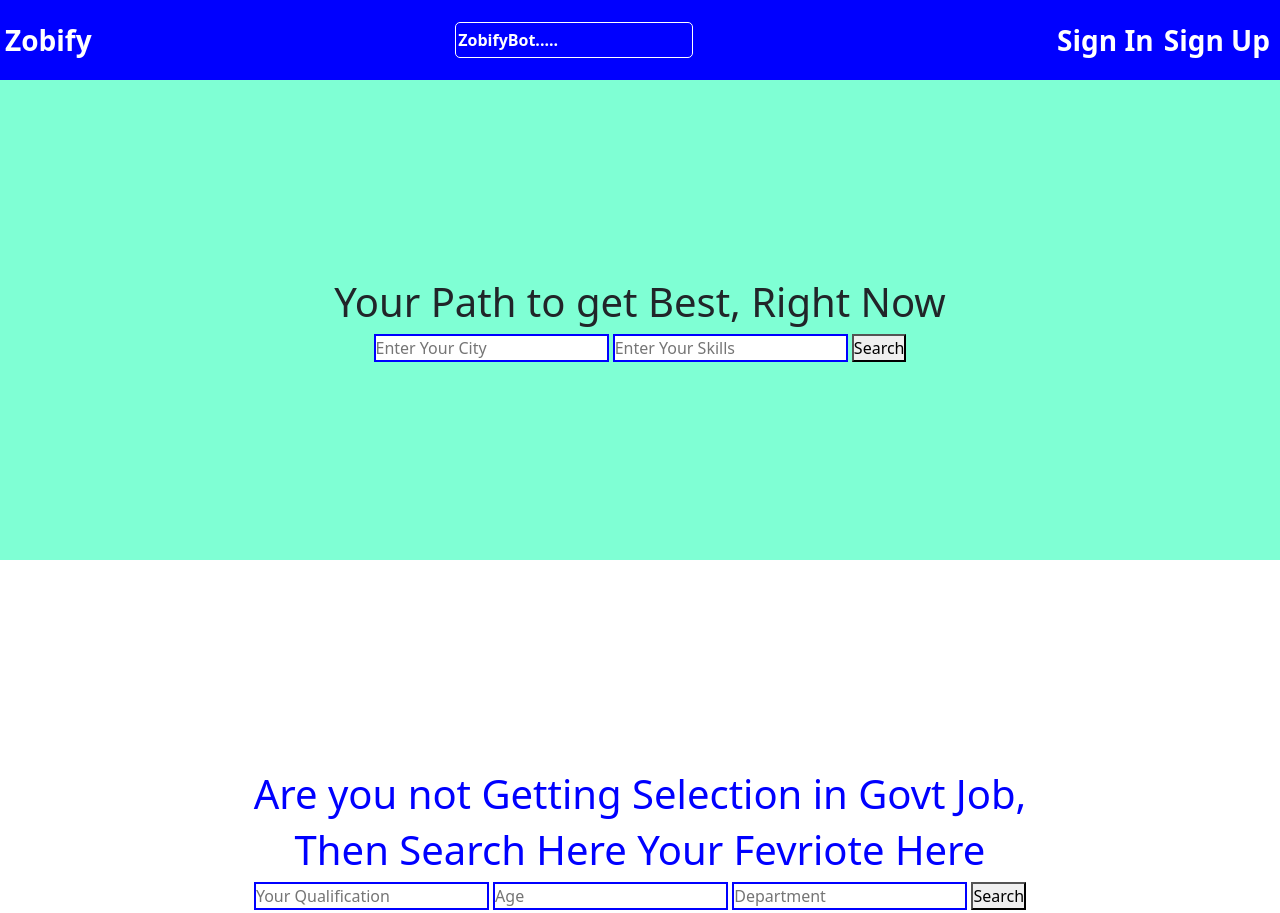
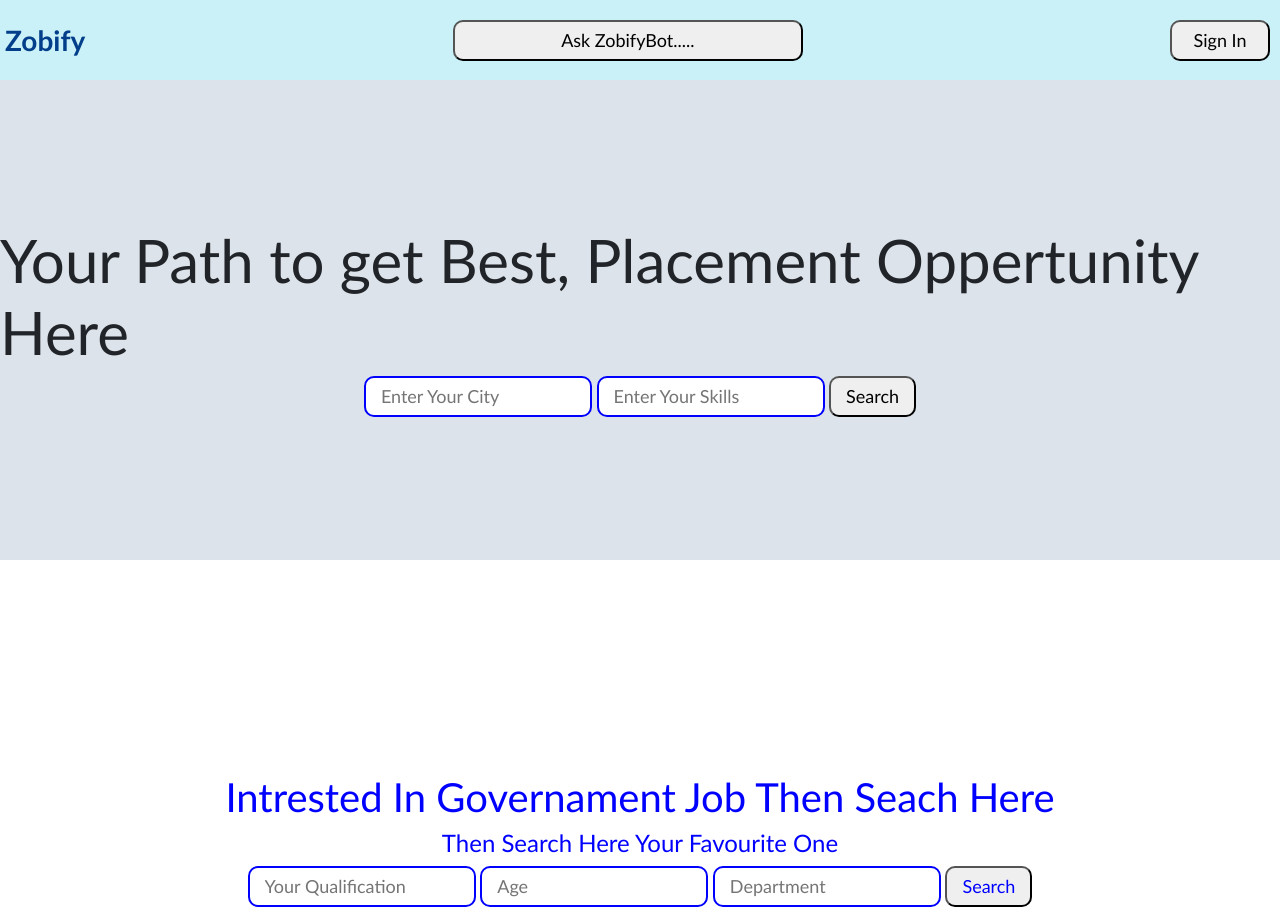
Before and after one commit to kamaltechcode/Minor-Project-EU-Zobify-, a plain HTML site: page index.html in a window 1280 px wide. Shown: the top 913 px of the page. Drawn offline with nearby package versions, Linux system fonts and the light colour scheme.

Commit message:
Minor Project Updated

```diff
--- a/index.html
+++ b/index.html
@@ -15,18 +15,17 @@
     </link>
 </head>
 
-<body>
-    <nav class="navbar">
+<body class="global-h-font">
+    <nav class="navbar global-bg global-text">
         <li class="logo">Zobify</li>
-        <a href="https://chat.ofgfgpenai.comm" class="Zobify-bot"> ZobifyBot..... <svg src="../Zobify/search.svg"
-                </svg></a>
-        <div class="side-buttons">
-            <li>Sign In </li>
-            <li>Sign Up </li>
+        <button > <a href="https://chatgpt.com/"> Ask ZobifyBot..... </a> <svg class="w-[1.60625rem] m:w-[1.375rem] h-auto" width="28" viewBox="0 0 28 28" fill="black" xmlns="http://www.w3.org/2000/svg"</svg></button>
+        <div class="side-buttons global-text">
+            <button>Sign In</button>
+
         </div>
     </nav>
-    <div class="pjob">
-        <h1> Your Path to get Best, Right Now</h1>
+    <div class="pjob global-sec-bg">
+        <h1 style="font-size: 60px;"> Your Path to get Best, Placement Oppertunity Here</h1>
         <form class="pjob-input">
             <input type="text" placeholder="Enter Your City">
             <input type="text" placeholder="Enter Your Skills">
@@ -34,13 +33,14 @@
         </form>
     </div>
     <div class="gjob">
-        <h1> Are you not Getting Selection in Govt Job, </h1>
-        <h1>Then Search Here Your Fevriote Here</h1>
-        <form class="gjob-input">
+
+        <h1> Intrested In Governament Job Then Seach Here  </h1>
+        <h4>Then Search Here Your Favourite One</h4>
+        <form class="pjob-input">
             <input type="text" placeholder="Your Qualification">
             <input type="text" placeholder="Age">
             <input type="text" placeholder="Department">
-            <button> Search </button>
+            <button> <a href="https://skillswale.com/category/govt-jobs/"> Search </a></button>
         </form>
     </div>
     <div class="find-location">
--- a/style.css
+++ b/style.css
@@ -2,13 +2,36 @@
     margin: 0;
     padding: 0;
 }
+
+.global-h-font {
+    font-size: large;
+    font-family: 'Gill Sans', 'Gill Sans MT', Calibri, 'Trebuchet MS', sans-serif;
+}
+
+.global-bg {
+    background-color: #caf0f8;
+}
+
+.global-text {
+    color: #023e8a;
+}
+
+.global-sec-bg {
+    background-color: #dde3ea;
+}
+
+.global-sec-el-col {
+    background-color: #1344fc;
+}
+
+
 
 nav {
     padding: 5px;
     display: flex;
     flex-wrap: wrap;
     height: 10vh;
-    background-color: blue;
+
     align-items: center;
     justify-content: space-between;
     color: white;
@@ -24,7 +47,7 @@ nav li {
 
 nav div {
     display: flex;
-    color: white;
+    /* color: white; */
 }
 
 /* nav div li {
@@ -48,7 +71,7 @@ nav div {
 
 .bot {
     border: 2px solid white;
-    background-color: white;
+    /* background-color: white; */
 
 }
 
@@ -63,30 +86,32 @@ nav div {
     background-color: white;
 } */
 
-.Zobify-bot{
-    color: white;
+.Zobify-bot {
+    /* color: white; */
     font-weight: bold;
-    border:1px solid white;
+    border: 1px solid #023e8a;
     border-radius: 5px;
     padding: 5px 120px 5px 2px;
 }
 
-svg{
+svg {
     width: 10px;
     height: 10px;
     align-items: end;
     color: white;
 }
 
-.logo{
+.logo {
     padding: 0px 0px 0px 5px;
 }
 
 
 .pjob {
-    background-color: #7fffd4;
+    /* background-color: #7fffd4; */
     height: 60vh;
     display: flex;
+    font: weight 700px;
+
     flex-direction: column;
     justify-content: center;
     align-items: center;
@@ -95,7 +120,7 @@ svg{
 .side-buttons li {
     border-radius: 5px;
     /* background-color: white; */
-    color: rgb(255, 255, 255);
+    /* color: rgb(255, 255, 255); */
     margin-right: 10px;
     padding: 0px;
 }
@@ -109,6 +134,47 @@ svg{
     justify-content: center;
     align-items: center;
 }
+
+.side-buttons button {
+    padding: 5px 15px 5px 15px;
+    border-radius: 10px;
+    margin-right: 10px;
+    width: 100px;
+}
+
+nav button{
+    padding: 5px 0px 5px 15px;
+    border-radius: 10px;
+    width: 350px;
+    color: #000000;
+
+}
+
+nav button a{
+    color: black;
+}
+
+.pjob-input input {
+    padding: 5px 0px 5px 15px;
+    border-radius: 10px;
+
+}
+
+
+.pjob-input button {
+    padding: 5px 15px 5px 15px;
+    border-radius: 10px;
+
+}
+
+.pjob-input button:hover {
+    background-color: #1344fc;
+    color: white;
+}
+
+
+
+
 
 input {
     border: 2px solid blue;
@@ -156,9 +222,9 @@ input {
     list-style: none;
 }
 
-.w-countery{
+.w-countery {
     border: 2px solid blue;
-    border-radius: 5px ;
+    border-radius: 5px;
     padding: 3px 35px 3px 35px;
     box-shadow: 2px blue;
     color: white;
@@ -166,19 +232,22 @@ input {
     font-weight: bold;
 
 }
+
 /* .w-countery a{
     border-radius: 2px;
 } */
 
-.footer-sec div :first-child{
+.footer-sec div :first-child {
     margin-top: 5px;
 }
+
 .logo {
 
     display: flex;
     flex-direction: row;
 }
-#follow-button{
+
+#follow-button {
     border-radius: 10px;
     padding: 5px;
 }
@@ -202,7 +271,8 @@ footer-sec button {
     background-color: rgb(0, 0, 0);
     color: white;
 }
-.main-footer button{
+
+.main-footer button {
     padding: 0 10px 0px 10px;
     color: blue;
 }
@@ -215,7 +285,8 @@ footer-sec button {
     list-style: none;
 
 }
-.main-foot{
+
+.main-foot {
     text-align: center;
     background-color: blue;
     color: white;
```
